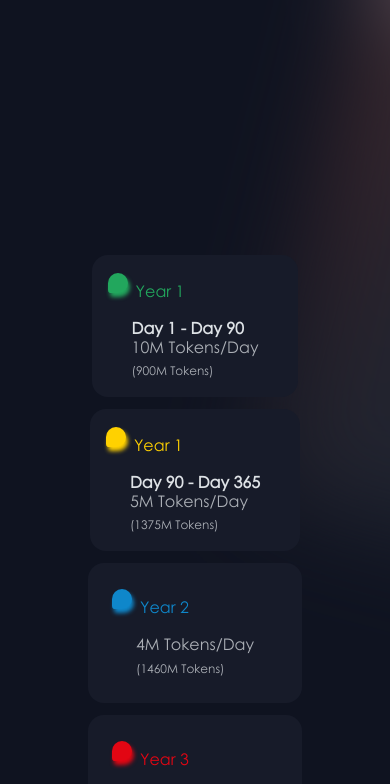
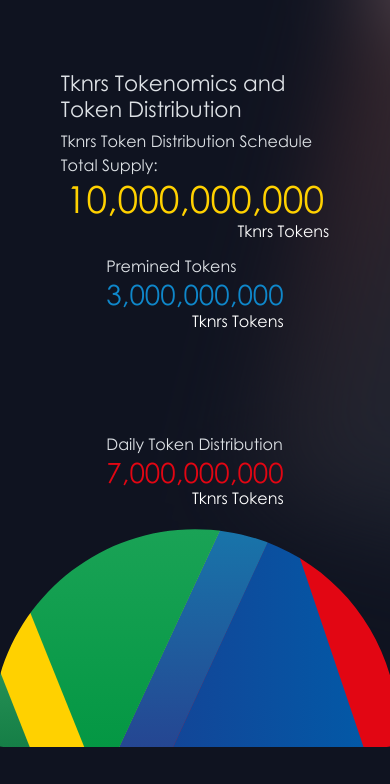
Before and after one commit to raiyanu/tokners, a website built with Vite: page token-sandbox.html in a window 390 px wide. Shown: the part 54-838 px from the top of the page. Built offline with nearby package versions, Linux system fonts and the light colour scheme.

Commit message:
Fix : Overflow issue on Home Page and progress on toknerism page

```diff
--- /dev/null
+++ b/src/scss/token.scss
@@ -0,0 +1,48 @@
+.hero-section {
+	.wrapper {
+		width: 100%;
+	}
+}
+.annual-number-mini {
+}
+.tokners-schedule-count.annual-number {
+	width: fit-content;
+	margin-inline: auto;
+}
+
+.annual-number-mini {
+	&:nth-child(1) {
+		margin-bottom: auto;
+	}
+	&:nth-child(3) {
+		margin-top: 5rem;
+	}
+}
+
+@media screen and (max-width: 900px) {
+	.tokners-schedule-count.annual-number {
+		width: unset;
+		margin-inline: unset;
+	}
+	.bottom-text-content {
+		flex-wrap: wrap;
+	}
+
+	.bottom-text-content > div:nth-child(1) {
+		order: 1;
+	}
+	.bottom-text-content > div:nth-child(2) {
+		order: 3;
+	}
+	.bottom-text-content > div:nth-child(3) {
+		order: 2;
+	}
+	.annual-number-mini {
+		&:nth-child(1) {
+			margin-bottom: 0rem;
+		}
+		&:nth-child(2) {
+			margin-top: 0rem;
+		}
+	}
+}
--- a/token-sandbox.html
+++ b/token-sandbox.html
@@ -17,7 +17,8 @@
 		<link rel="stylesheet" href="./src/css/hero.css" />
 		<link rel="stylesheet" href="./src/css/target-consumer.css" />
 		<link rel="stylesheet" href="./src/css/tk-growth-line.css" />
-		<link rel="stylesheet" href="src/css/annual-collection.css" />
+		<link rel="stylesheet" href="./src/css/annual-collection.css" />
+		<link rel="stylesheet" href="./src/css/token.css" />
 	</head>
 	<body data-bs-theme="dark" style="overflow-x: hidden">
 		<div class="bg-effector">
@@ -71,8 +72,61 @@
 		</nav>
 
 		<!-- Hero Section -->
-		<section class="hero-section container-xl align-items-center">
-			<div class="wrapper"></div>
+		<section class="hero-section container-xl align-items-center pt-4">
+			<div
+				class="wrapper p-1 d-flex align-items-center justify-content-center flex-column"
+				style="height: 90vh"
+			>
+				<div class="top-text-content w-75">
+					<p class="top-slogan h4">
+						Tknrs Tokenomics <wbr /> and <br />
+						Token Distribution
+					</p>
+					<div class="tokners-schedule-count annual-number">
+						Tknrs Token Distribution Schedule Total Supply:
+						<p
+							class="display-3 annual-number-digits"
+							style="--accent-color: #ffd100"
+						>
+							10,000,000,000
+							<span class="text-white" style="width: max-content; right: 0rem"
+								>Tknrs Tokens</span
+							>
+						</p>
+					</div>
+				</div>
+				<div
+					class="bottom-text-content d-flex align-items-center justify-content-center w-75 gap-2"
+				>
+					<div class="bottom-token-count annual-number annual-number-mini">
+						Premined Tokens
+						<p
+							class="display-6 annual-number-digits"
+							style="--accent-color: #0f87ca"
+						>
+							3,000,000,000
+							<span class="text-white" style="width: max-content; right: 0rem"
+								>Tknrs Tokens</span
+							>
+						</p>
+					</div>
+					<div class="hero-image">
+						<img src="/abstract-blob.svg" width="600" alt="" />
+					</div>
+					<div class="bottom-token-count annual-number annual-number-mini">
+						Daily Token Distribution
+						<p
+							class="display-6 annual-number-digits"
+							style="--accent-color: #e20613"
+						>
+							7,000,000,000
+							<span class="text-white" style="width: max-content; right: 0rem"
+								>Tknrs Tokens</span
+							>
+						</p>
+					</div>
+				</div>
+			</div>
 		</section>
 
 		<!-- Token Growth TimeLine Section -->
```
Also changed, not shown: index.html (+2 -5 lines), sandbox.html (+2 -0 lines), src/css/token.css (added), 1 other file.
